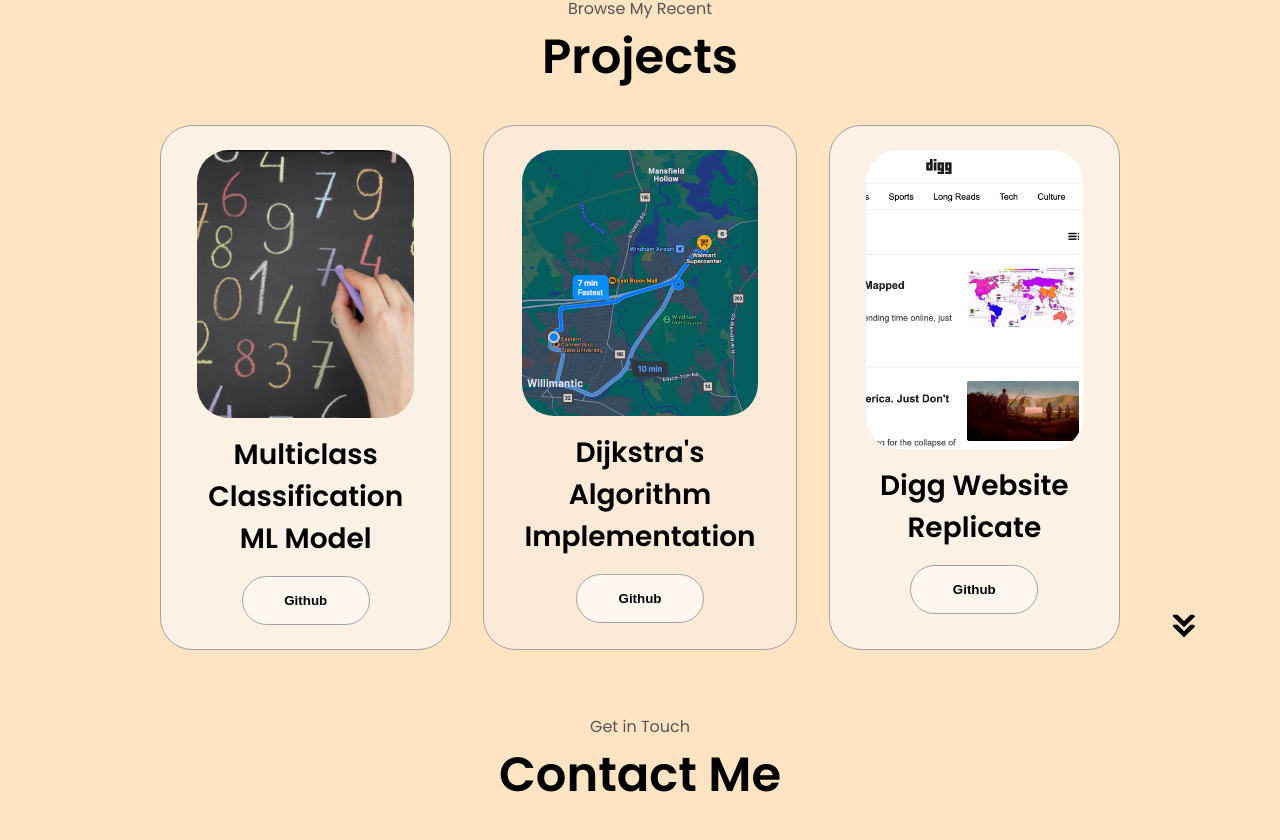
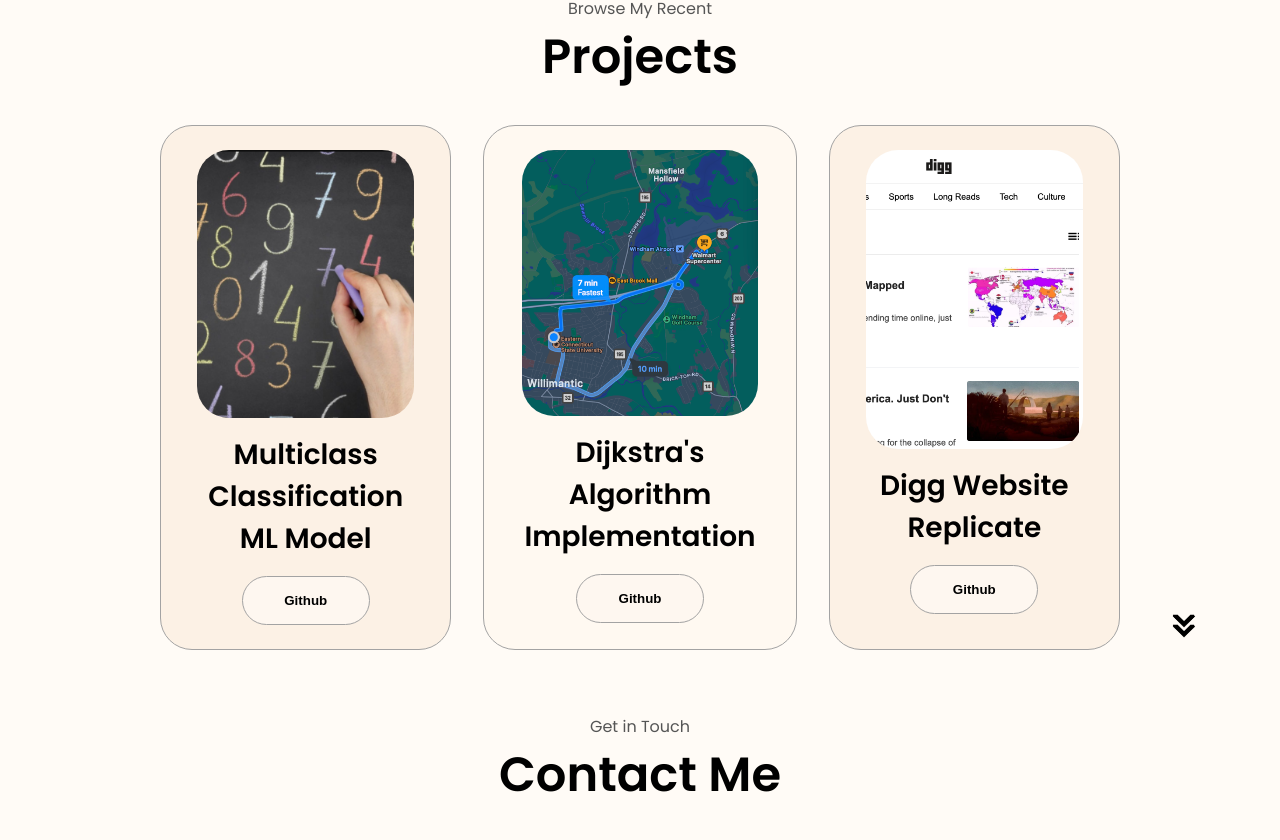
Before and after one commit to juan-baltazar-tapia/Website-Portfolio, a plain HTML site: page index.html in a window 1280 px wide. Shown: the part 2468-3308 px from the top of the page. Drawn offline with Linux system fonts and the light colour scheme.

Commit message:
updated background color

```diff
--- a/style.css
+++ b/style.css
@@ -9,7 +9,7 @@
 
 body {
   font-family: "Poppins", sans-serif;
-  background-color: bisque;
+  background-color: rgb(255, 251, 246);
 }
 
 html {
@@ -388,7 +388,7 @@ article img {
 }
 
 .project-two {
-  background-color: #FBEAD7;
+  background-color: rgb(255, 249, 241)
 }
 
 .project-three {
```
